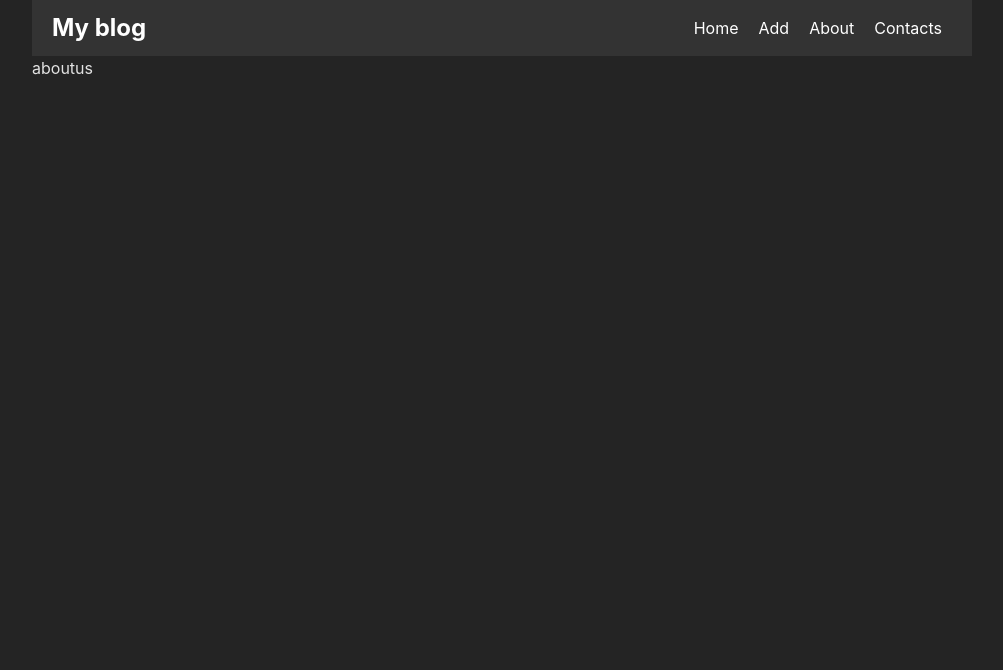
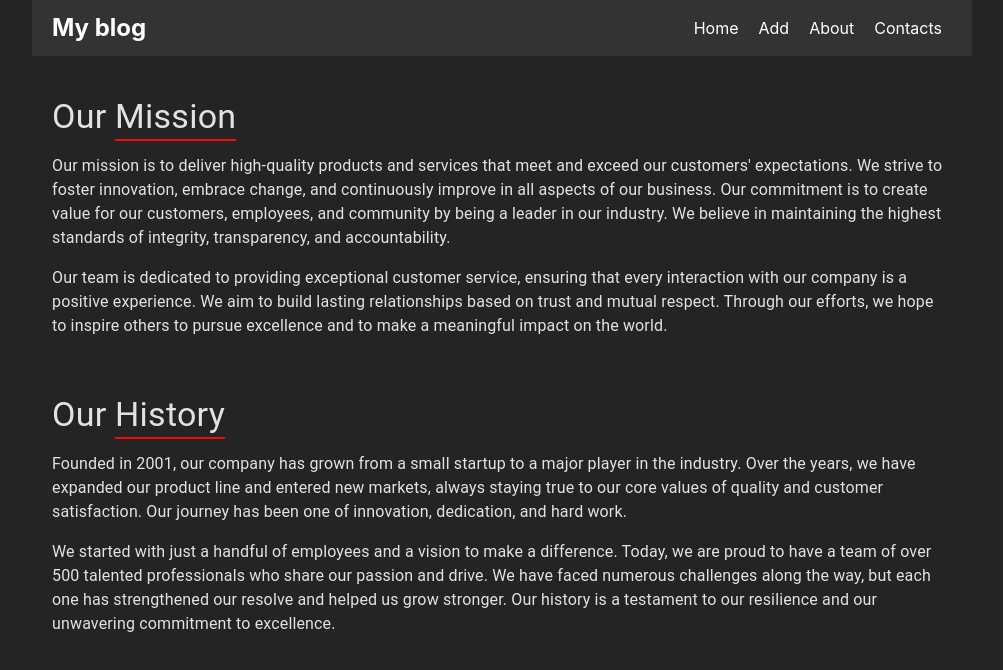
Before and after one commit to koog7/BlogWithDB, a React (Vite) app: page /about in a window 1280 px wide. Shown: the top 670 px of the page, without its empty margins (138-1141 px from the left). Built offline with nearby package versions, Linux system fonts and the light colour scheme.

Commit message:
Добавлена страница с контентом о намсÑ

```diff
--- a/src/container/About.tsx
+++ b/src/container/About.tsx
@@ -1,7 +1,58 @@
+import { Box, Typography, Grid } from '@mui/material';
 const About = () => {
     return (
         <div>
-            aboutus
+            <Box sx={{ padding: '20px', marginTop: '20px', width: '900px'}}>
+                <Grid container spacing={2} sx={{ marginBottom: '40px' }}>
+                    <Grid item xs={12} md={6}>
+                        <Typography variant="h4" gutterBottom>
+                            Our <span style={{borderBottom: '2px solid #f20d0d',paddingBottom:'3px'}}>Mission</span>
+                        </Typography>
+                        <Typography variant="body1" sx={{width: '900px'}}>
+                            <p>
+                                Our mission is to
+                                deliver <span className={'shadow'}>high-quality products</span> and <span className={'shadow'}>services</span> that meet and
+                                exceed our customers' expectations. We strive to foster <span className={'shadow'}>innovation</span>,
+                                embrace <span className={'shadow'}>change</span>, and continuously improve in all aspects of our business.
+                                Our commitment is to create <span className={'shadow'}>value</span> for our customers, employees, and
+                                community by being a leader in our industry. We believe in maintaining the highest
+                                standards of <span className={'shadow'}>integrity</span>, <span className={'shadow'}>transparency</span>,
+                                and <span className={'shadow'}>accountability</span>.
+                            </p>
+                            <p>
+                                Our team is dedicated to providing exceptional customer service, ensuring that every
+                                interaction with our company is a positive experience. We aim to build lasting
+                                relationships based on <span className={'shadow'}>trust</span> and <span className={'shadow'}>mutual respect</span>. Through our
+                                efforts, we hope to inspire others to pursue <span className={'shadow'}>excellence</span> and to make a
+                                meaningful impact on the world.
+                            </p>
+                        </Typography>
+                    </Grid>
+                </Grid>
+                <Grid container spacing={2}>
+                    <Grid item xs={12} md={6}>
+                        <Typography variant="h4" gutterBottom>
+                            Our <span style={{borderBottom: '2px solid #f20d0d',paddingBottom:'3px'}}>History</span>
+                        </Typography>
+                        <Typography variant="body1" sx={{width: '900px'}}>
+                            <p>
+                                <span className={'shadow'}>Founded in 2001</span>, our company has grown from a small startup to a major
+                                player in the industry. Over the years, we
+                                have <span className={'shadow'}>expanded our product line</span> and entered new markets, always staying true
+                                to our core values of quality and customer satisfaction. Our journey has been one
+                                of <span className={'shadow'}>innovation</span>, <span className={'shadow'}>dedication</span>, and <span className={'shadow'}>hard work</span>.
+                            </p>
+                            <p>
+                                We started with just a handful of employees and a vision to make a difference. Today, we
+                                are proud to have a team of over 500 talented professionals who share our passion and
+                                drive. We have faced numerous challenges along the way, but each one has strengthened
+                                our resolve and helped us grow stronger. Our history is a testament to our resilience
+                                and our unwavering commitment to <span className={'shadow'}>excellence</span>.
+                            </p>
+                        </Typography>
+                    </Grid>
+                </Grid>
+            </Box>
         </div>
     );
 };
```
